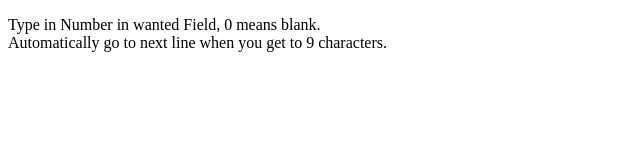
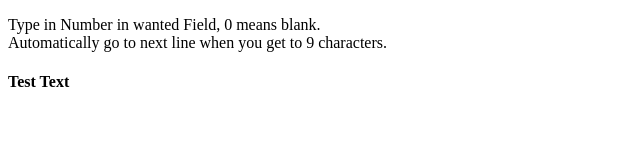
Before and after one commit to Paraakie/Basic-Suduku-Validator, a plain HTML site: page index.html in a window 1280 px wide. Shown: the full height of the page, 0-640 px from the left. Drawn offline with Linux system fonts and the light colour scheme.

Commit message:
Update index.html

```diff
--- a/index.html
+++ b/index.html
@@ -4,6 +4,7 @@
 
 <head>
    <title>Suduku Validator</title>
+   <script type="text/javascript" src="soduku.js"></script>
 </head>
 
 <body>
@@ -11,6 +12,9 @@
         Type in Number in wanted Field, 0 means blank.
         <br>Automatically go to next line when you get to 9 characters.
     </p>
+    <h4>
+        Test Text
+    </h4>
 </body>
 
 </html>
```
